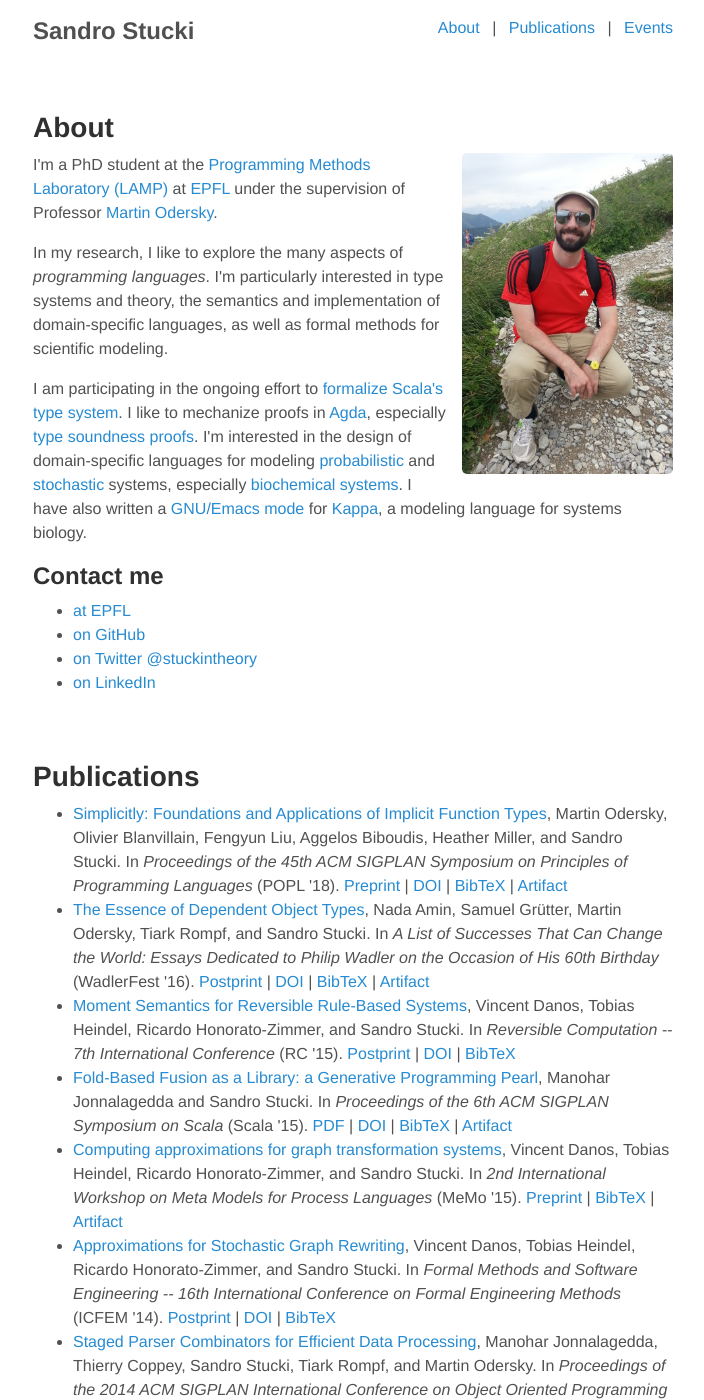
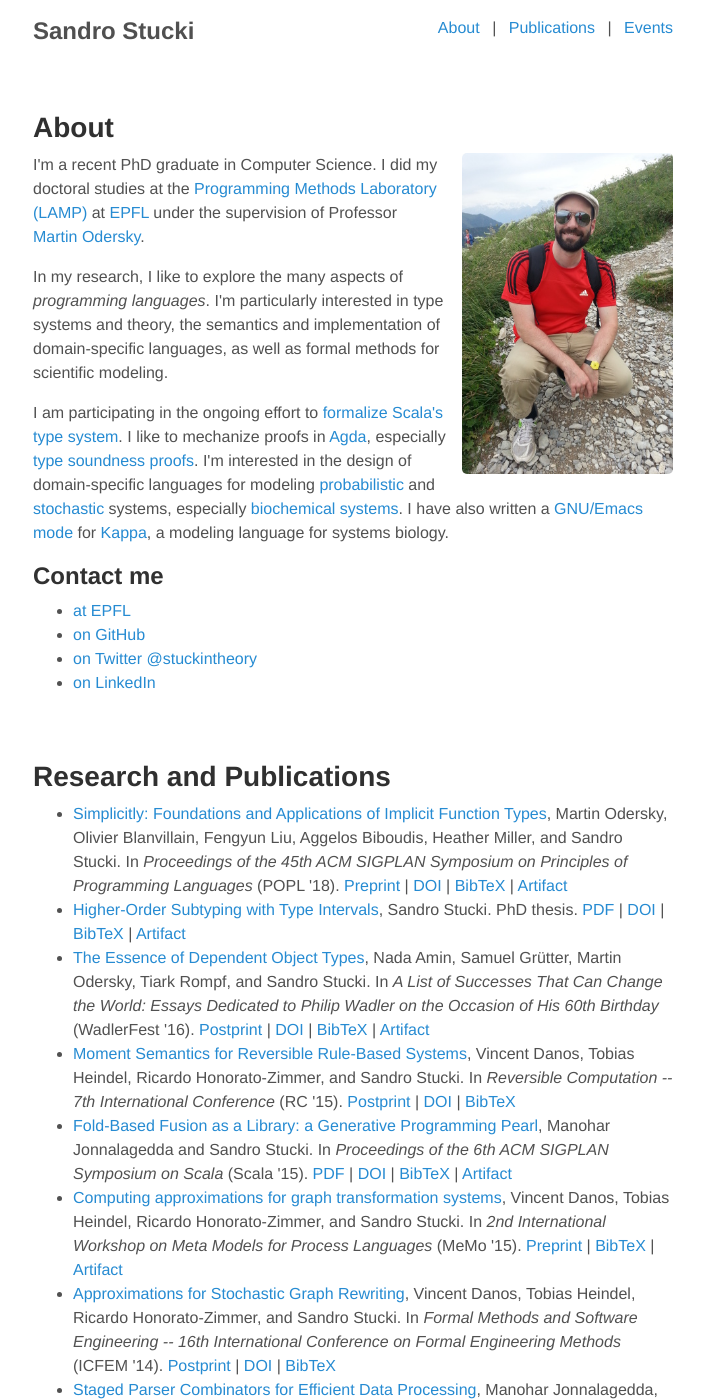
Before and after one commit to sstucki/sstucki.github.io, a Jekyll site: the page built from index.html, in a window 1280 px wide and 1400 px high. Shown: the whole window, without its empty margins (287-991 px from the left). Built offline with Jekyll 4.4.1, drawn with Linux system fonts in a browser that asks for light colours; some of the changed lines change nothing that is shown.

Commit message:
Add PhD thesis.

```diff
--- /dev/null
+++ b/bib/Stucki17thesis.bib
@@ -0,0 +1,16 @@
+@phdthesis{Stucki17thesis,
+  author =       {Stucki, Sandro},
+  title =        {Higher-Order Subtyping with Type Intervals},
+  school =       {School of Computer and Communication Sciences,
+                  \'Ecole polytechnique f\'ed\'erale de Lausanne},
+  numpages =     {141},
+  url =          {http://infoscience.epfl.ch/record/232408},
+  doi =          {10.5075/epfl-thesis-8014},
+  publisher =    {EPFL},
+  thesis-id =    {8014},
+  note =         {EPFL thesis no.~8014.},
+  year =         2017,
+  month =        nov,
+  day =          10,
+  address =      {Lausanne, Switzerland},
+}
--- a/index.html
+++ b/index.html
@@ -8,11 +8,7 @@ title: Home
 
   <img src="public/me.jpg" class="profile"/>
 
-  <p>I'm a PhD student at the <a href="http://lamp.epfl.ch/">
-  Programming Methods Laboratory (LAMP)</a> at
-  <a href="http://www.epfl.ch/">EPFL</a> under the supervision of
-  Professor <a href="http://people.epfl.ch/martin.odersky">Martin
-  Odersky</a>.</p>
+  <p>I'm a recent PhD graduate in Computer Science.  I did my doctoral studies at the <a href="http://lamp.epfl.ch/"> Programming Methods Laboratory (LAMP)</a> at <a href="http://www.epfl.ch/">EPFL</a> under the supervision of Professor <a href="http://people.epfl.ch/martin.odersky">Martin Odersky</a>.</p>
 
   <p>In my research, I like to explore the many aspects of
   <em>programming languages</em>.  I'm particularly interested in type
@@ -51,7 +47,7 @@ title: Home
 </div>
 
 <div class="page">
-  <h1 class="page-title"><a name="publications">Publications</a></h1>
+  <h1 class="page-title"><a name="publications">Research and Publications</a></h1>
   <ul>
     {% for pub in site.categories.pubs %}
     <li>
--- /dev/null
+++ b/pubs/_posts/2017-11-10-Stucki17thesis.md
@@ -0,0 +1,72 @@
+---
+layout:  pub
+title:   'Higher-Order Subtyping with Type Intervals'
+authors:
+  - Sandro Stucki
+howpublished: 'PhD thesis'
+copynote:
+  'School of Computer and Communication Sciences, École polytechnique fédérale de Lausanne (EPFL), thesis no. 8014, 2017'
+links:
+  PDF: https://infoscience.epfl.ch/record/232408/files/EPFL_TH8014.pdf
+  DOI: http://dx.doi.org/10.5075/epfl-thesis-8014
+  BibTeX: /bib/Stucki17thesis.bib
+  Artifact: https://github.com/sstucki/f-omega-int-agda
+---
+
+## Abstract
+
+Modern, statically typed programming languages provide various
+abstraction facilities at both the term- and type-level.  Common
+abstraction mechanisms for types include parametric polymorphism – a
+hallmark of functional languages – and subtyping – which is pervasive
+in object-oriented languages.  Additionally, both kinds of languages
+may allow parametrized (or generic) datatype definitions in modules or
+classes.  When several of these features are present in the same
+language, new and more expressive combinations arise, such as (1)
+bounded quantification, (2) bounded operator abstractions and (3)
+translucent type definitions.  An example of such a language is Scala,
+which features all three of the aforementioned type-level constructs.
+This increases the expressivity of the language, but also the
+complexity of its type system.
+
+From a theoretical point of view, the various abstraction mechanisms
+have been studied through different extensions of Girard's
+higher-order polymorphic λ-calculus F<sub>ω</sub>.  Higher-order
+subtyping and bounded polymorphism (1 and 2) have been formalized in
+F<sup>ω</sup><sub><:</sub> and its many variants; type definitions of
+various degrees of opacity (3) have been formalized through extensions
+of F<sub>ω</sub> with singleton kinds.
+
+In this dissertation, I propose *type intervals* as a unifying concept
+for expressing (1–3) and other related constructs.  In particular, I
+develop an extension of F<sub>ω</sub> *with interval kinds* as a
+formal theory of higher-order subtyping with type intervals, and show
+how the familiar concepts of higher-order bounded quantification,
+bounded operator abstraction and singleton kinds can all be encoded in
+a semantics-preserving way using interval kinds.  Going beyond the
+status quo, the theory is expressive enough to also cover less
+familiar constructs, such as lower-bounded operator abstractions and
+first-class, higher-order inequality constraints.
+
+I establish basic metatheoretic properties of the theory: I prove that
+subject reduction holds for well-kinded types w.r.t. full β-reduction,
+that types and kinds are weakly normalizing, and that the theory is
+type safe w.r.t. its call-by-value operational reduction semantics.
+Key to this metatheoretic development is the use of hereditary
+substitution and the definition of an equivalent, canonical
+presentation of subtyping, which involves only normal types and kinds.
+The resulting metatheory is entirely syntactic, i.e.  does not involve
+any model constructions, and has been fully mechanized in Agda.
+
+The extension of F<sub>ω</sub> with interval kinds constitutes a
+stepping stone to the development of a higher-order version of the
+calculus of Dependent Object Types (DOT) – the theoretical foundation
+of Scala's type system.  In the last part of this dissertation, I
+briefly sketch a possible extension of the theory toward this goal and
+discuss some of the challenges involved in adapting the existing
+metatheory to that extension.
+
+*Keywords:* type systems, higher-order subtyping, type
+intervals, bounded polymorphism, bounded type operators, singleton
+kinds, dependent kinds, dependent object types, metatheory, type
+safety, hereditary substitution.
```
